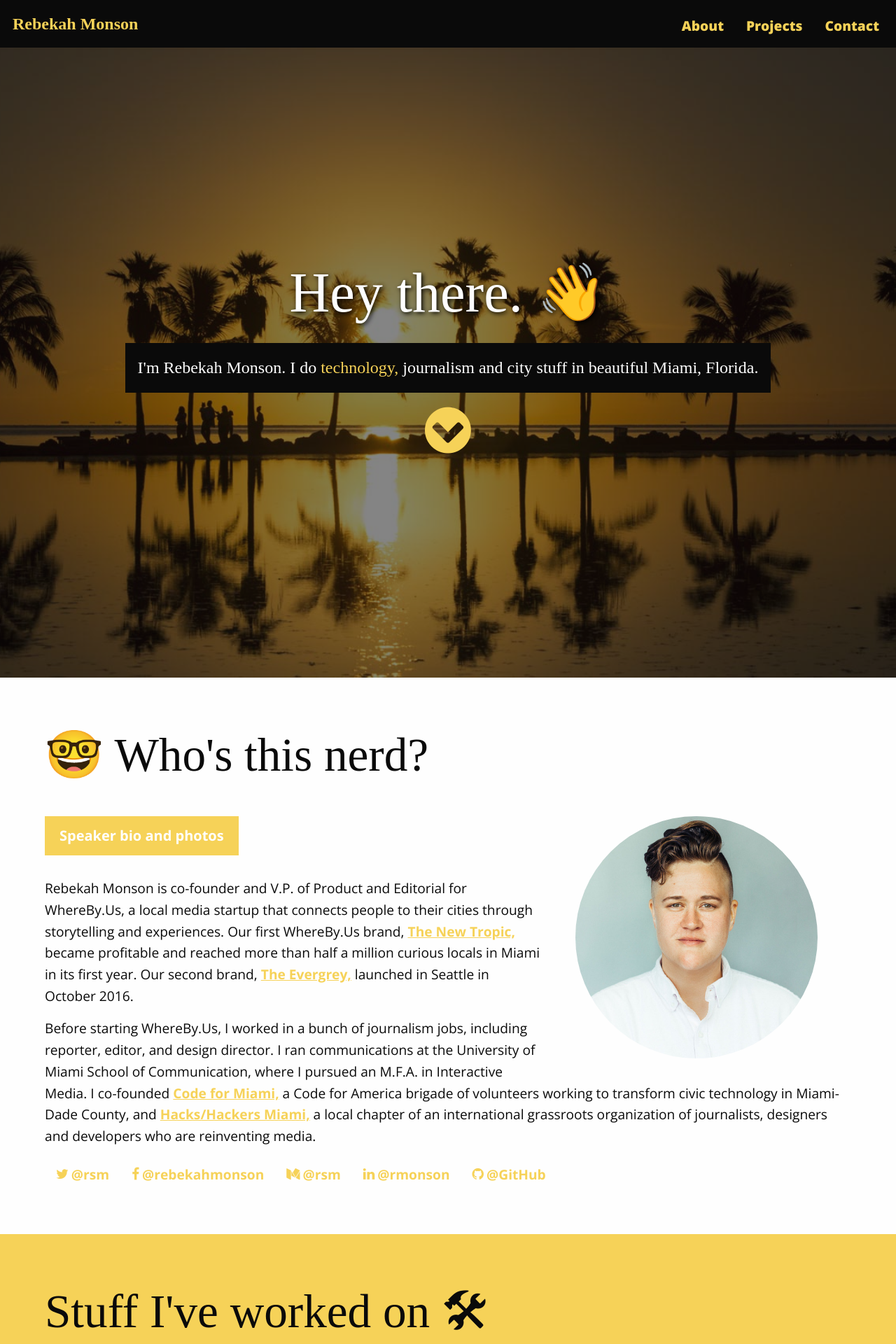
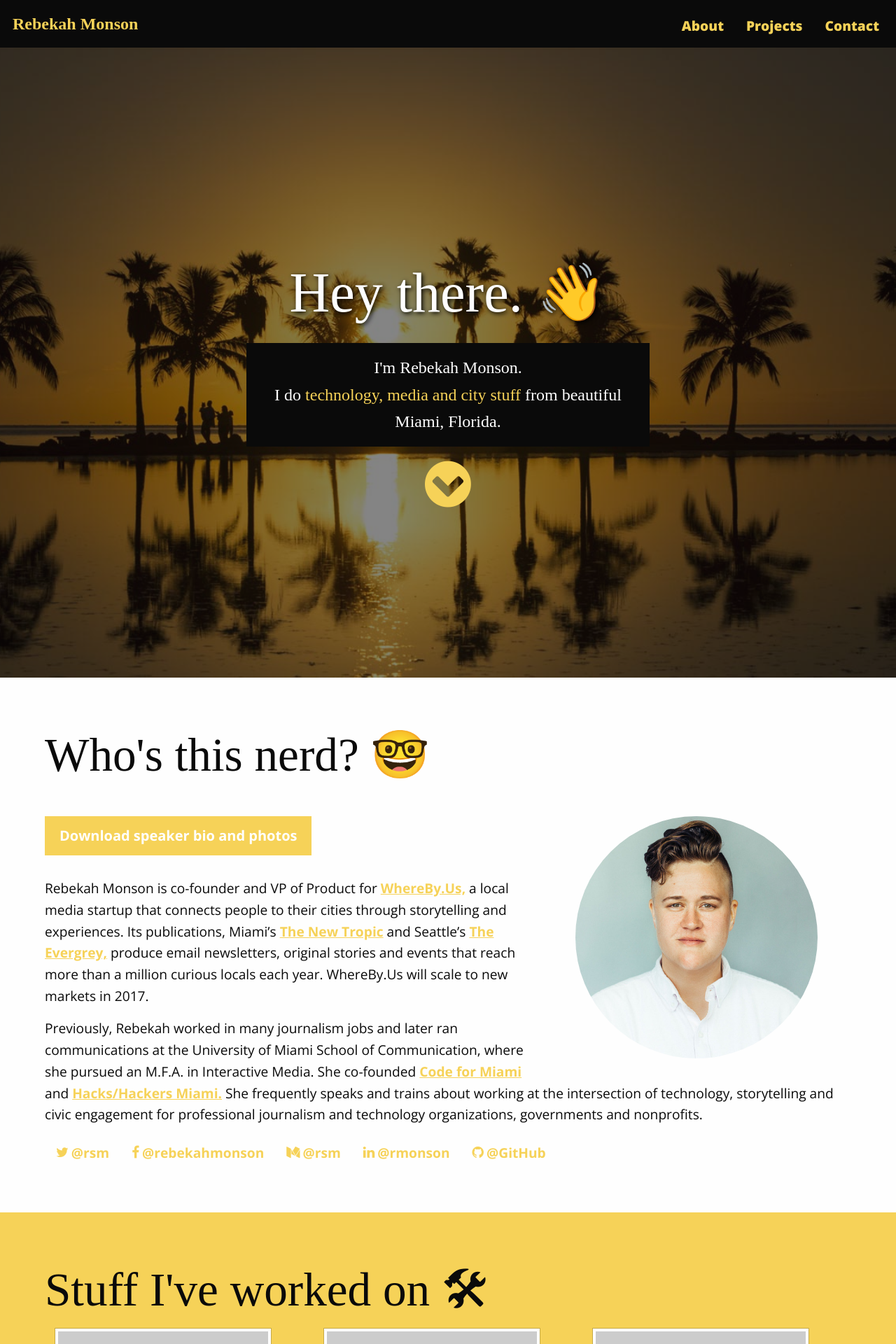
Before and after one commit to rebekahmonson/rebekahmonson.github.io, a Jekyll site: the page built from index.html, in a window 1280 px wide. Shown: the top 1920 px of the page at 70% size. Built offline with Jekyll 4.4.1, drawn with Linux system fonts in a browser that asks for light colours; nearby versions of some CDN libraries; some web fonts are replaced.

Commit message:
updates forms and styles

```diff
--- a/css/app.css
+++ b/css/app.css
@@ -4157,6 +4157,9 @@ body {
       @media screen and (min-width: 40em) {
         #intro .container p {
           margin: 1rem auto; } }
+      @media screen and (min-width: 64em) {
+        #intro .container p {
+          width: 50%; } }
       #intro .container p span {
         color: #f6d258; }
 
@@ -4181,6 +4184,9 @@ body {
   background: url(/img/city.jpg) no-repeat center center fixed;
   background-size: cover; }
 
+#contact header {
+  display: none; }
+
 section h1 {
   font-size: 2em; }
   @media screen and (min-width: 40em) {
--- a/index.html
+++ b/index.html
@@ -1,13 +1,13 @@
 ---
 layout: default
-title: Rebekah Monson | Civic technology and journalism
-keywords: Rebekah Monson, journalist, whereby.us, miami, technology, code for miami
+title: Rebekah Monson | Making civic technology, journalism and cities more awesome
+keywords: Rebekah Monson, whereby.us, miami, seattle, technology, journalism, code for miami, hacks/hackers miami, cities, millennials, media
 ---
 
 <section id="intro" data-magellan-target="intro">
   <div class="container">
     <h1>Hey there. 👋</h1>
-    <p>I'm Rebekah Monson. I do <span>technology,</span> journalism and city stuff in beautiful Miami, Florida.</p>
+    <p>I'm Rebekah Monson. <br/>I do <span>technology, media and city stuff</span> from beautiful Miami, Florida.</p>
     <nav data-magellan data-bar-offset="40">
       <a href="#about"><i class="fa fa-chevron-circle-down fa-4x" aria-hidden="true"></i></a>
     </nav>
@@ -15,10 +15,11 @@ keywords: Rebekah Monson, journalist, whereby.us, miami, technology, code for mi
 </section>
 <section id="about" data-magellan-target="about">
   <div class="container">
-    <h1>🤓 Who's this nerd?</h1>
-    <img class="circle-image" src="/img/headshot.jpg"><a href="https://drive.google.com/open?id=0B0HzQC14VDVtRUxLSEFzQVBldGc" class="button large">Speaker bio and photos</a>
-    <p>Rebekah Monson is co-founder and V.P. of Product and Editorial for WhereBy.Us, a local media startup that connects people to their cities through storytelling and experiences. Our first WhereBy.Us brand, <a href="https://thenewtropic.com">The New Tropic,</a> became profitable and reached more than half a million curious locals in Miami in its first year. Our second brand, <a href="http://theevergrey.com">The Evergrey,</a> launched in Seattle in October 2016.
-    <p>Before starting WhereBy.Us, I worked in a bunch of journalism jobs, including reporter, editor, and design director. I ran communications at the University of Miami School of Communication, where I pursued an M.F.A. in Interactive Media. I co-founded <a href="http://codefor.miami">Code for Miami,</a> a Code for America brigade of volunteers working to transform civic technology in Miami-Dade County, and <a href="http://www.meetup.com/Hacks-Hackers-Miami/">Hacks/Hackers Miami,</a> a local chapter of an international grassroots organization of journalists, designers and developers who are reinventing media.</p>
+    <h1>Who's this nerd? 🤓</h1>
+    <img class="circle-image" src="/img/headshot.jpg"><a href="https://drive.google.com/open?id=0B0HzQC14VDVtRUxLSEFzQVBldGc" class="button large">Download speaker bio and photos</a>
+    <p>Rebekah Monson is co-founder and VP of Product for <a href="http://whereby.us">WhereBy.Us,</a> a local media startup that connects people to their cities through storytelling and experiences. Its publications, Miami’s <a href="https://thenewtropic.com">The New Tropic</a> and Seattle’s <a href="https://theevergrey.com">The Evergrey,</a> produce email newsletters, original stories and events that reach more than a million curious locals each year. WhereBy.Us will scale to new markets in 2017.</p>
+
+    <p>Previously, Rebekah worked in many journalism jobs and later ran communications at the University of Miami School of Communication, where she pursued an M.F.A. in Interactive Media. She co-founded <a href="http://codefor.miami/">Code for Miami</a> and <a href="http://www.meetup.com/Hacks-Hackers-Miami/">Hacks/Hackers Miami.</a> She frequently speaks and trains about working at the intersection of technology, storytelling and civic engagement for professional journalism and technology organizations, governments and nonprofits.</p>
     <ul class="menu vertical show-for-small-only">
       <li><a href="https://twitter.com/{{ site.twitter }}"><i class="fa fa-twitter"></i><span>@{{ site.twitter }}</span></a></li>
       <li><a href="https://facebook.com/{{ site.facebook }}"><i class="fa fa-facebook"></i><span>@{{ site.facebook }}</span></a></li>
--- a/scss/_custom.scss
+++ b/scss/_custom.scss
@@ -93,6 +93,9 @@ body{
       @include breakpoint(medium){
         margin: 1rem auto;
       }
+      @include breakpoint(large){
+        width: 50%;
+      }
       span{
         color: $primary-color;
       }
@@ -135,6 +138,9 @@ body{
     -o-background-size: cover;
     background-size: cover;
   }
+  header{
+    display: none;
+  }
 }
 section{
   h1{
```
